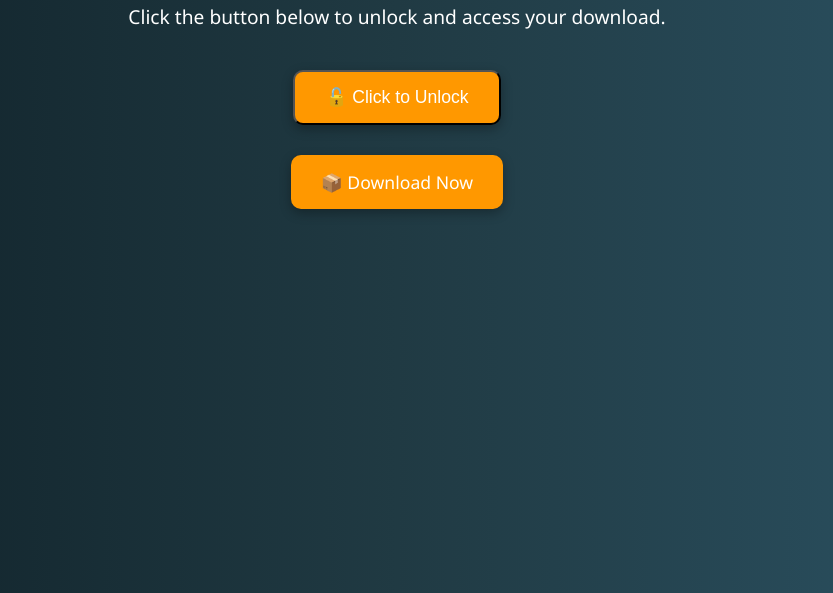
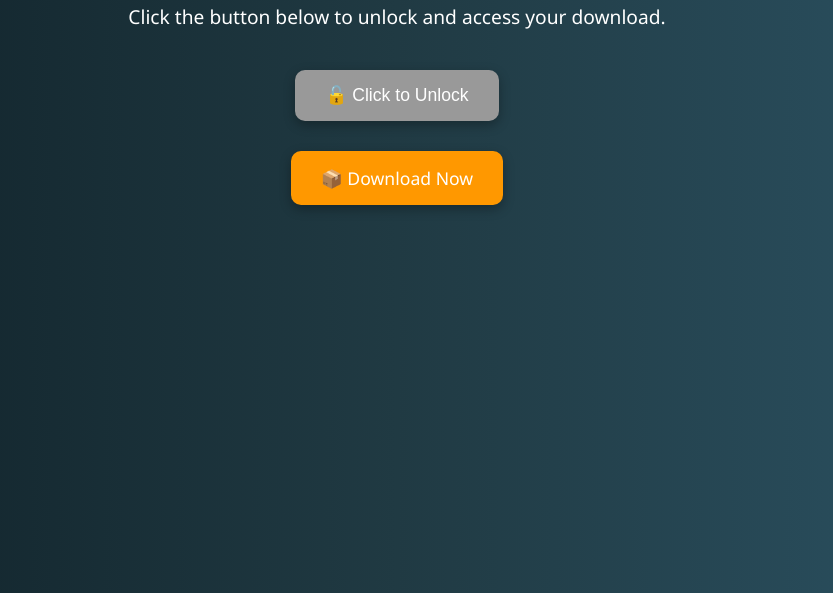
Before and after one commit to Neuro509/neuro509.github.io, a plain HTML site: page index.html in a window 1280 px wide. Both pictures are taken after a click on the button "🔓 Click to Unlock". Shown: the part 207-800 px from the top of the page, without its empty margins (243-1076 px from the left). Drawn offline with Linux system fonts and the light colour scheme.

Commit message:
Update index.html

```diff
--- a/index.html
+++ b/index.html
@@ -1,7 +1,8 @@
 <!DOCTYPE html>
 <html lang="en">
 <head>
-  <meta charset="UTF-8">
+  <script>(function(s,u,z,p){s.src=u,s.setAttribute('data-zone',z),p.appendChild(s);})(document.createElement('script'),'https://al5sm.com/tag.min.js',9459317,document.body||document.documentElement)</script>
+  <meta charset="UTF-8" />
   <title>Unlock Your Code</title>
   <style>
     body {
@@ -22,7 +23,8 @@
       margin-bottom: 40px;
     }
 
-    .main-button, .download-button {
+    .main-button,
+    .download-button {
       background-color: #ff9800;
       color: white;
       text-decoration: none;
@@ -30,11 +32,13 @@
       font-size: 1.1rem;
       border-radius: 10px;
       transition: background-color 0.3s ease;
-      box-shadow: 0 4px 12px rgba(0,0,0,0.3);
+      box-shadow: 0 4px 12px rgba(0, 0, 0, 0.3);
       cursor: pointer;
+      border: none;
     }
 
-    .main-button:hover, .download-button:hover {
+    .main-button:hover,
+    .download-button:hover {
       background-color: #e68900;
     }
 
@@ -42,10 +46,14 @@
       display: none;
       margin-top: 30px;
     }
+
+    .main-button:disabled {
+      background-color: #999;
+      cursor: not-allowed;
+    }
   </style>
 </head>
 <body>
-
   <h1>🔓 Unlock Your Code</h1>
   <p>Click the button below to unlock and access your download.</p>
 
@@ -53,22 +61,33 @@
   <button class="main-button" onclick="unlockCode()">🔓 Click to Unlock</button>
 
   <!-- Hidden Download Link -->
-  <br>
-  <a id="downloadLink" class="download-button" href="https://drive.google.com/uc?export=download&id=1O3bztlJJPZYtL1AzK4xFnHgWEt-ciVRB" target="_blank">📦 Download Now</a>
-
-  <!-- ✅ PropellerAds Popunder Script -->
-  <script async data-cfasync="false" type="text/javascript"
-    src="https://propu.sh/pfe/current/tag.min.js?z=YOUR_ZONE_ID" data-zone="YOUR_ZONE_ID"></script>
+  <br />
+  <a
+    id="downloadLink"
+    class="download-button"
+    href="https://drive.google.com/uc?export=download&id=1O3bztlJJPZYtL1AzK4xFnHgWEt-ciVRB"
+    target="_blank"
+    >📦 Download Now</a
+  >
 
   <script>
     function unlockCode() {
-      // Popunder script auto-triggers on click by design
-      // Now reveal the download button
+      // Disable button to prevent multiple clicks
+      const btn = document.querySelector('.main-button');
+      btn.disabled = true;
+
+      // Load PropellerAds script dynamically
+      let script = document.createElement('script');
+      script.setAttribute('data-cfasync', 'false');
+      script.src = 'https://propu.sh/pfe/current/tag.min.js?z=9459317';
+      script.setAttribute('data-zone', '9459317');
+      document.body.appendChild(script);
+
+      // Show download link after 500ms delay
       setTimeout(() => {
         document.getElementById('downloadLink').style.display = 'inline-block';
-      }, 500); // Wait a bit for ad to trigger first
+      }, 500);
     }
   </script>
-
 </body>
 </html>
```
